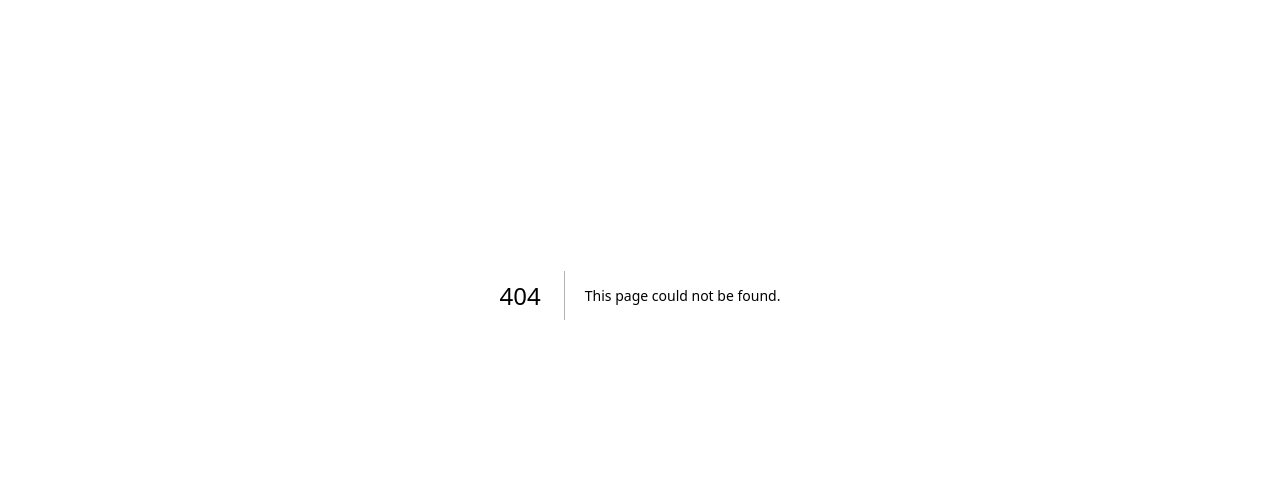
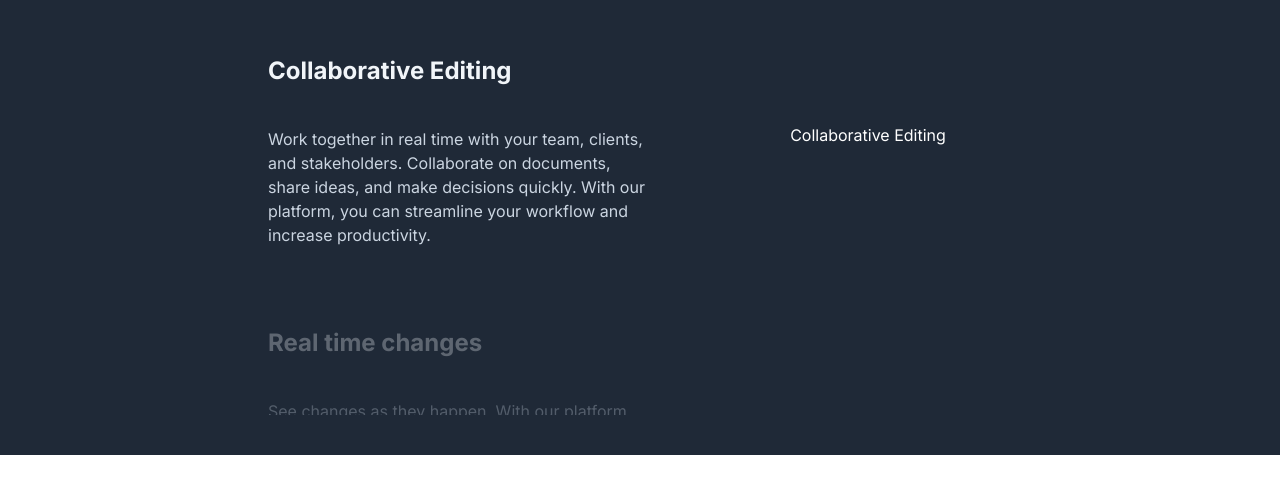
Before and after one commit to BeastxD7/LangHub, a Next.js app: page /test in a window 1280 px wide. Before the commit this address had no page. Shown: the part 105-598 px from the top of the page. Built offline with nearby package versions, Linux system fonts and the light colour scheme.

Commit message:
updated ui and server

```diff
--- a/src/app/page.tsx
+++ b/src/app/page.tsx
@@ -1,6 +1,6 @@
 "use client";
 
-import React, { useState, useEffect } from 'react';
+import React, { useState } from 'react';
 import Link from 'next/link';
 import { motion, AnimatePresence } from 'framer-motion';
 import { Button } from "../components/ui/button";
@@ -8,6 +8,7 @@
 import { TextGenerateEffect } from "../components/ui/text-generate-effect";
 import TypingEffect from "../components/TypingEffect";
 import { Menu, X } from 'lucide-react';
+import Image from 'next/image';  // Import the Image component
 
 const features = [
   "WordMaster",
@@ -28,7 +29,6 @@
 
   return (
     <div className="min-h-screen bg-gradient-to-br from-gray-900 via-indigo-900 to-purple-900 text-white overflow-hidden">
-
       <AnimatePresence>
         {isMenuOpen && (
           <motion.div
@@ -64,8 +64,10 @@
           initial={{ opacity: 0, y: 20 }}
           animate={{ opacity: 1, y: 0 }}
           transition={{ duration: 0.8 }}
-          className="text-center max-w-3xl"
+          className="flex flex-col lg:flex-row items-center justify-center lg:space-x-8 max-w-7xl mx-auto text-center lg:text-left"
         >
+          {/* Text content */}
+          <div className="lg:w-1/2 flex flex-col justify-center items-center mt-8 md:mt-0">
             <SparklesText className="text-5xl sm:text-7xl font-bold mb-6" text="LangHub" />
 
             <TextGenerateEffect
@@ -73,7 +75,7 @@
               words="Immerse yourself in exciting language learning experiences and enhance your skills!"
             />
 
-          <div className="h-20 mb-12">
+            <div className="h-14">
               <TypingEffect features={[
                 "Learn multiple languages",
                 "Challenge friends worldwide",
@@ -98,9 +100,20 @@
                 </Button>
               </Link>
             </motion.div>
+          </div>
+
+          {/* Image Section */}
+          <div className="lg:w-1/2 mt-8 lg:mt-0">
+            <Image
+              src="/landing-image.png"  // Your image path here
+              alt="Language Learning Illustration"
+              width={900}  // Adjust width
+              height={400}  // Adjust height
+              className="rounded-lg "
+            />
+          </div>
         </motion.div>
       </main>
-
 
       {/* Animated background elements */}
       <div className="fixed inset-0 z-[-1] overflow-hidden">
--- a/src/app/scribble/[roomId]/page.tsx
+++ b/src/app/scribble/[roomId]/page.tsx
@@ -57,7 +57,7 @@
   useEffect(() => {
     if (!roomId) return;
 
-  // socket = io('http://localhost:4000');
+  // socket = io('https://beasthub.tech/socket.io/');
     socket = io('https://socket-server-mfkb.onrender.com');
 
     const storedUsername = localStorage.getItem('username');
--- /dev/null
+++ b/src/app/test/page.tsx
@@ -0,0 +1,60 @@
+"use client";
+import React from "react";
+import { StickyScroll } from "../../components/ui/sticky-scroll-reveal";
+import Image from "next/image";
+
+const content = [
+  {
+    title: "Collaborative Editing",
+    description:
+      "Work together in real time with your team, clients, and stakeholders. Collaborate on documents, share ideas, and make decisions quickly. With our platform, you can streamline your workflow and increase productivity.",
+    content: (
+      <div className="h-full w-full bg-[linear-gradient(to_bottom_right,var(--cyan-500),var(--emerald-500))] flex items-center justify-center text-white">
+        Collaborative Editing
+      </div>
+    ),
+  },
+  {
+    title: "Real time changes",
+    description:
+      "See changes as they happen. With our platform, you can track every modification in real time. No more confusion about the latest version of your project. Say goodbye to the chaos of version control and embrace the simplicity of real-time updates.",
+    content: (
+      <div className="h-full w-full  flex items-center justify-center text-white">
+        <Image
+          src="/logo.png"
+          width={300}
+          height={300}
+          className="h-full w-full object-cover"
+          alt="linear board demo"
+        />
+      </div>
+    ),
+  },
+  {
+    title: "Version control",
+    description:
+      "Experience real-time updates and never stress about version control again. Our platform ensures that you're always working on the most recent version of your project, eliminating the need for constant manual updates. Stay in the loop, keep your team aligned, and maintain the flow of your work without any interruptions.",
+    content: (
+      <div className="h-full w-full bg-[linear-gradient(to_bottom_right,var(--orange-500),var(--yellow-500))] flex items-center justify-center text-white">
+        Version control
+      </div>
+    ),
+  },
+  {
+    title: "Running out of content",
+    description:
+      "Experience real-time updates and never stress about version control again. Our platform ensures that you're always working on the most recent version of your project, eliminating the need for constant manual updates. Stay in the loop, keep your team aligned, and maintain the flow of your work without any interruptions.",
+    content: (
+      <div className="h-full w-full bg-[linear-gradient(to_bottom_right,var(--cyan-500),var(--emerald-500))] flex items-center justify-center text-white">
+        Running out of content
+      </div>
+    ),
+  },
+];
+export default function StickyScrollRevealDemo() {
+  return (
+    <div className="p-10 bg-gray-800 ">
+      <StickyScroll content={content} />
+    </div>
+  );
+}
--- a/src/app/translate-language/page.tsx
+++ b/src/app/translate-language/page.tsx
@@ -1,4 +1,5 @@
-// app/test/page.tsx
+
+import React from 'react';
 import TranslationForm from '../../components/TranslationForm';
 
 const TestPage = () => {
--- /dev/null
+++ b/src/components/ui/sticky-scroll-reveal.tsx
@@ -0,0 +1,112 @@
+"use client";
+import React, { useEffect, useRef, useState } from "react";
+import { useMotionValueEvent, useScroll } from "framer-motion";
+import { motion } from "framer-motion";
+import { cn } from "../../lib/utils";
+
+export const StickyScroll = ({
+  content,
+  contentClassName,
+}: {
+  content: {
+    title: string;
+    description: string;
+    content?: React.ReactNode | any;
+  }[];
+  contentClassName?: string;
+}) => {
+  const [activeCard, setActiveCard] = React.useState(0);
+  const ref = useRef<any>(null);
+  const { scrollYProgress } = useScroll({
+    // uncomment line 22 and comment line 23 if you DONT want the overflow container and want to have it change on the entire page scroll
+    // target: ref
+    container: ref,
+    offset: ["start start", "end start"],
+  });
+  const cardLength = content.length;
+
+  useMotionValueEvent(scrollYProgress, "change", (latest) => {
+    const cardsBreakpoints = content.map((_, index) => index / cardLength);
+    const closestBreakpointIndex = cardsBreakpoints.reduce(
+      (acc, breakpoint, index) => {
+        const distance = Math.abs(latest - breakpoint);
+        if (distance < Math.abs(latest - cardsBreakpoints[acc])) {
+          return index;
+        }
+        return acc;
+      },
+      0
+    );
+    setActiveCard(closestBreakpointIndex);
+  });
+
+  const backgroundColors = [
+    "var(--slate-900)",
+    "var(--black)",
+    "var(--neutral-900)",
+  ];
+  const linearGradients = [
+    "linear-gradient(to bottom right, var(--cyan-500), var(--emerald-500))",
+    "linear-gradient(to bottom right, var(--pink-500), var(--indigo-500))",
+    "linear-gradient(to bottom right, var(--orange-500), var(--yellow-500))",
+  ];
+
+  const [backgroundGradient, setBackgroundGradient] = useState(
+    linearGradients[0]
+  );
+
+  useEffect(() => {
+    setBackgroundGradient(linearGradients[activeCard % linearGradients.length]);
+  }, [activeCard]);
+
+  return (
+    <motion.div
+      animate={{
+        backgroundColor: backgroundColors[activeCard % backgroundColors.length],
+      }}
+      className="h-[30rem] overflow-y-auto flex justify-center relative space-x-10 rounded-md p-10"
+      ref={ref}
+    >
+      <div className="div relative flex items-start px-4">
+        <div className="max-w-2xl">
+          {content.map((item, index) => (
+            <div key={item.title + index} className="my-20">
+              <motion.h2
+                initial={{
+                  opacity: 0,
+                }}
+                animate={{
+                  opacity: activeCard === index ? 1 : 0.3,
+                }}
+                className="text-2xl font-bold text-slate-100"
+              >
+                {item.title}
+              </motion.h2>
+              <motion.p
+                initial={{
+                  opacity: 0,
+                }}
+                animate={{
+                  opacity: activeCard === index ? 1 : 0.3,
+                }}
+                className="text-kg text-slate-300 max-w-sm mt-10"
+              >
+                {item.description}
+              </motion.p>
+            </div>
+          ))}
+          <div className="h-40" />
+        </div>
+      </div>
+      <div
+        style={{ background: backgroundGradient }}
+        className={cn(
+          "hidden lg:block h-60 w-80 rounded-md bg-white sticky top-10 overflow-hidden",
+          contentClassName
+        )}
+      >
+        {content[activeCard].content ?? null}
+      </div>
+    </motion.div>
+  );
+};
```
Also changed, not shown: public/landing-image.png (added). Lines whose indentation alone changed are shown as unchanged.
